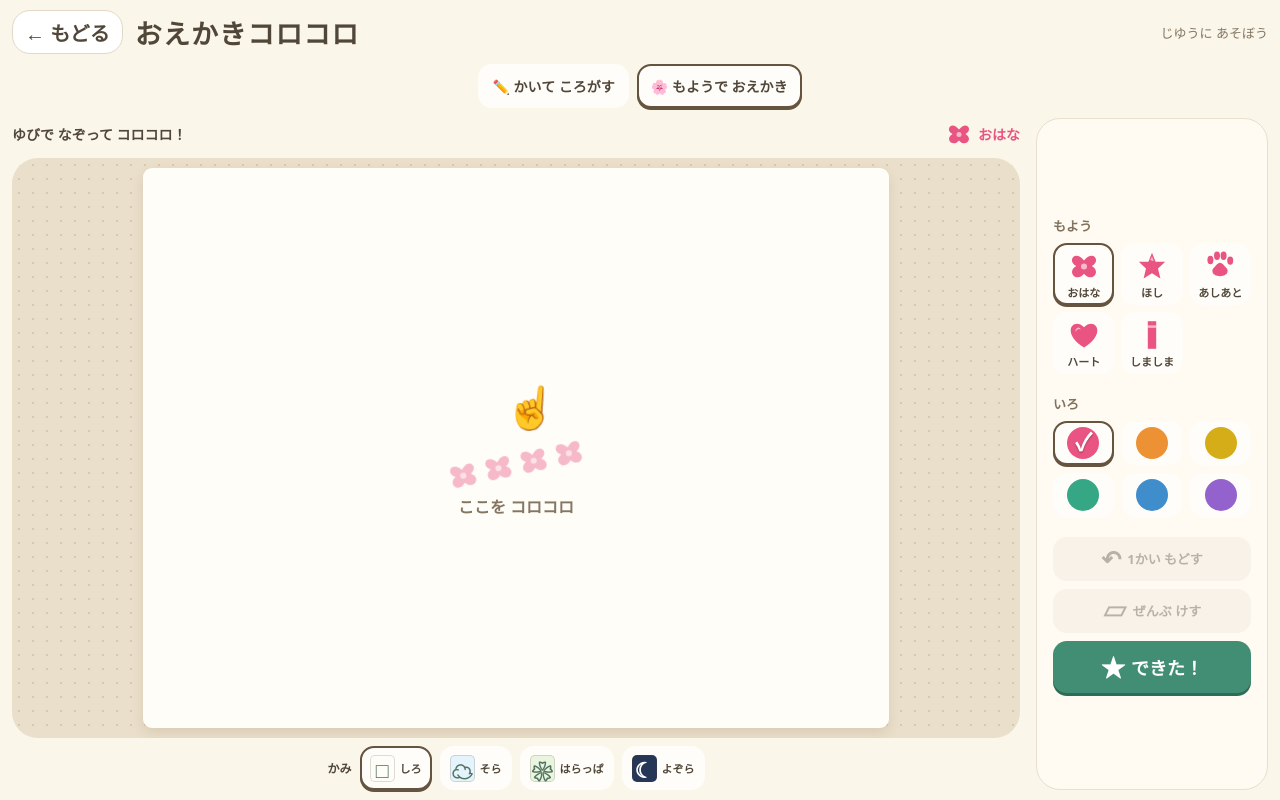
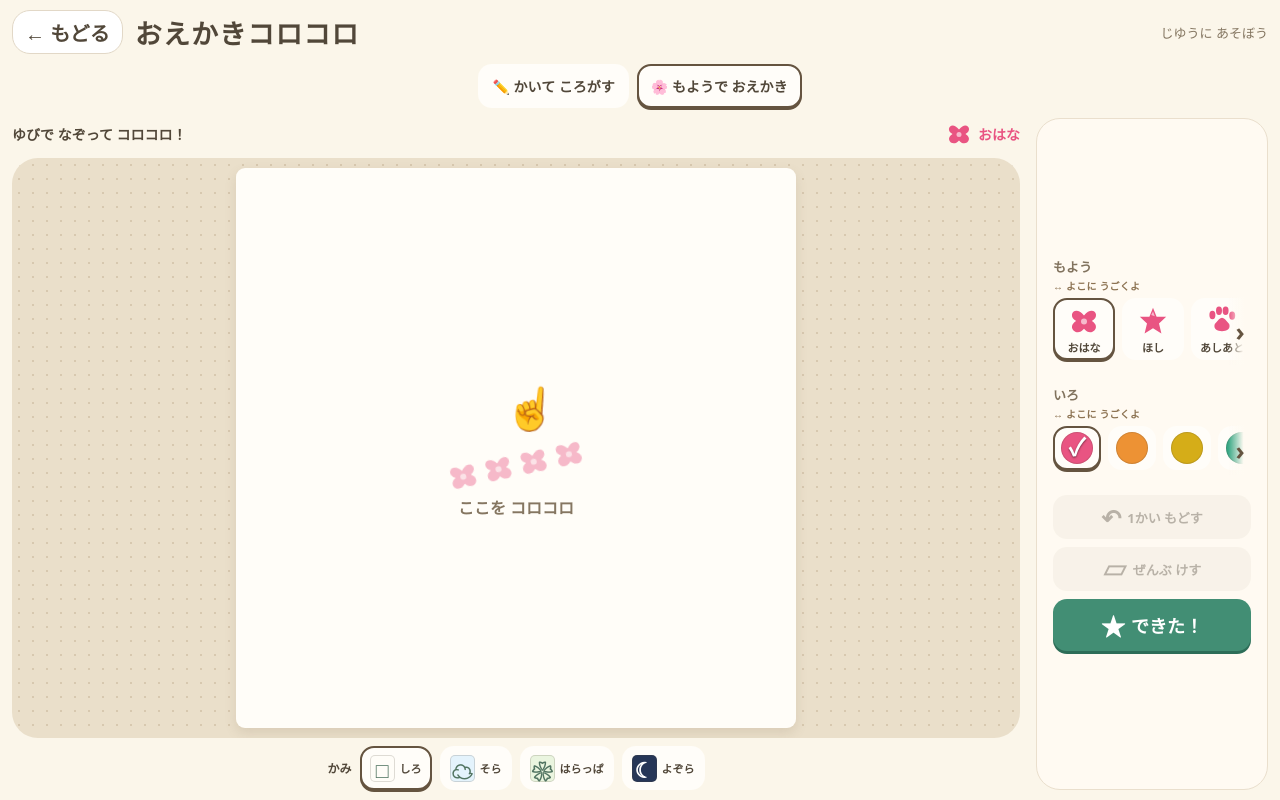
Before and after one commit to KoheiKasahara/kids-playground, a React (Vite) app: page /games/oekaki-korokoro in a window 1280 px wide. Both pictures are taken after a click on the button "🌸 もようで おえかき". Shown: the top 800 px of the page. Built offline with nearby package versions, Linux system fonts and the light colour scheme.

Commit message:
feat: おえかきコロコロのキャンバスと選択肢を拡充

```diff
--- a/src/games/oekaki-korokoro/OekakiKorokoroPlay.module.css
+++ b/src/games/oekaki-korokoro/OekakiKorokoroPlay.module.css
@@ -10,6 +10,7 @@
 .current svg { width: 30px; height: 30px; }
 .mat { flex: 1; min-height: 0; container-type: size; display: grid; place-items: center; border-radius: 26px; background: #eadfca; background-image: radial-gradient(#d7c8af 1px, transparent 1px); background-size: 14px 14px; overflow: hidden; padding: 10px; }
 .paper { position: relative; width: min(100cqw, calc(100cqh * 4 / 3)); aspect-ratio: 4 / 3; border-radius: 9px; overflow: hidden; box-shadow: 0 5px 12px #79644b26; isolation: isolate; }
+.rollerPaper { width: min(100cqw, 100cqh); aspect-ratio: 1; }
 .background, .canvas { position: absolute; width: 100%; height: 100%; inset: 0; }
 .canvas { touch-action: none; cursor: crosshair; }
 .hint { position: absolute; inset: 0; display: flex; align-items: center; justify-content: center; flex-direction: column; pointer-events: none; color: #857661; gap: 12px; font-size: 16px; }
@@ -31,14 +32,18 @@
 .paperPicker button > span { display: grid; place-items: center; border-radius: 5px; width: 25px; height: 27px; border: 1px solid #51473930; font-size: 21px; }
 .page small { font-size: 11px; white-space: nowrap; }
 .tools { width: 232px; display: flex; flex-direction: column; justify-content: center; gap: 20px; background: #fffaf2; border: 1px solid #eadfcd; border-radius: 24px; padding: 16px; }
-.toolGroup h2 { font-size: 13px; margin-bottom: 8px; color: #81725d; }
-.patterns { display: grid; grid-template-columns: repeat(3, 1fr); gap: 7px; }
-.patterns button { display: flex; flex-direction: column; align-items: center; padding: 3px; color: var(--ink); }
+.toolGroup { position: relative; min-width: 0; }
+.toolGroup h2 { font-size: 13px; margin-bottom: 2px; color: #81725d; }
+.scrollHint { display: block; margin-bottom: 4px; color: #8c7251; font-size: 10px; font-weight: bold; letter-spacing: .02em; }
+.scrollWindow { position: relative; min-width: 0; }
+.scrollWindow::after { content: '›'; position: absolute; z-index: 1; right: -1px; inset-block: 0; display: grid; place-items: center; width: 24px; color: #655440; font-size: 25px; font-weight: bold; pointer-events: none; background: linear-gradient(90deg, transparent, #fffaf2 65%); }
+.colors { display: grid; grid-template-columns: repeat(3, 1fr); gap: 8px; }
+.scrollWindow .patterns, .scrollWindow .colors { display: flex; gap: 7px; overflow-x: auto; overscroll-behavior-inline: contain; scroll-snap-type: inline proximity; scrollbar-width: thin; scrollbar-color: #bda98a #eee5d6; padding: 1px 22px 5px 1px; touch-action: pan-x; }
+.patterns button { flex: 0 0 62px; display: flex; flex-direction: column; align-items: center; padding: 3px; color: var(--ink); scroll-snap-align: start; }
 .patterns svg { width: 36px; height: 36px; }
 .patterns small { color: #514739; }
-.colors { display: grid; grid-template-columns: repeat(3, 1fr); gap: 8px; }
-.colors button { display: grid; place-items: center; padding: 4px; }
-.colors span { width: 32px; height: 32px; border-radius: 50%; background: var(--swatch); color: #fff; font-size: 24px; line-height: 30px; text-shadow: 0 1px 2px #0005; }
+.colors button { flex: 0 0 48px; display: grid; place-items: center; padding: 4px; scroll-snap-align: start; }
+.colors span { width: 32px; height: 32px; border-radius: 50%; background: var(--swatch); color: #fff; font-size: 24px; line-height: 30px; text-shadow: 0 1px 2px #0008; box-shadow: inset 0 0 0 1px #51473930; }
 .actions { display: grid; gap: 8px; }
 .actions button { display: flex; align-items: center; justify-content: center; gap: 6px; font-size: 13px; background: #eee8dc; }
 .actions button > span { font-size: 24px; }
@@ -65,9 +70,12 @@
   .tools { width: 100%; gap: 9px; padding: 9px; border-radius: 20px; }
   .toolGroup { display: flex; align-items: center; gap: 6px; }
   .toolGroup h2 { writing-mode: vertical-rl; font-size: 11px; margin: 0; }
-  .patterns, .colors { flex: 1; display: grid; gap: 5px; }
-  .patterns { grid-template-columns: repeat(5, 1fr); }
+  .patterns, .colors { flex: 1; gap: 5px; }
   .colors { grid-template-columns: repeat(6, 1fr); }
+  .rollerWorkspace .toolGroup { display: grid; grid-template-columns: 18px minmax(0, 1fr); grid-template-rows: 16px auto; column-gap: 6px; }
+  .rollerWorkspace .toolGroup h2 { grid-row: 1 / 3; align-self: center; }
+  .scrollHint { grid-column: 2; margin: 0; align-self: center; }
+  .scrollWindow { grid-column: 2; }
   .actions { grid-template-columns: 1fr 1fr 1fr; gap: 5px; }
   .actions button { font-size: 11px; gap: 2px; }
   .actions .save { font-size: 16px; min-height: 48px; }
@@ -84,15 +92,14 @@
   .mat { padding: 5px; border-radius: 16px; }
   .tools { width: 285px; padding: 8px; gap: 8px; border-radius: 18px; }
   .toolGroup h2 { display: none; }
-  .patterns { grid-template-columns: repeat(5, 1fr); gap: 4px; }
-  .colors { grid-template-columns: repeat(6, 1fr); gap: 0; }
+  .scrollHint { margin-bottom: 2px; }
+  .patterns, .colors { gap: 4px; }
   .actions { grid-template-columns: 1fr 1fr; gap: 5px; }
   .actions .save { grid-column: 1 / -1; min-height: 44px; }
   .paperPicker button { min-height: 44px; }
 }
 @media (max-width: 360px) and (orientation: portrait) {
-  .colors { gap: 0; }
-  .toolGroup:has(.colors) h2 { display: none; }
+  .colors { gap: 3px; }
   .actions button { flex-direction: column; line-height: 1.2; padding: 3px 0; }
   .actions button > span { font-size: 20px; }
   .actions .save { font-size: 15px; }
--- a/src/games/oekaki-korokoro/OekakiKorokoroPlay.tsx
+++ b/src/games/oekaki-korokoro/OekakiKorokoroPlay.tsx
@@ -1,6 +1,6 @@
 import { useEffect, useRef, useState, type CSSProperties, type PointerEvent, type ReactNode } from 'react'
 import { Link } from 'react-router-dom'
-import { COLORS, PAPERS, PATTERNS, PAPER_HEIGHT, PAPER_WIDTH, STAMP_SCALE, type Pattern } from './rollerData'
+import { PAPERS, PATTERNS, PAPER_WIDTH, ROLLER_COLORS, ROLLER_PAPER_HEIGHT, STAMP_SCALE, type Pattern } from './rollerData'
 import { advanceStroke, finishStroke, startStroke, type StrokeCursor } from './rollerStroke'
 import { drawPaper, drawStamps } from './rollerDrawing'
 import FallingDrawingPlay from './FallingDrawingPlay'
@@ -21,7 +21,7 @@ function Dialog({ children, title, close }: { children: ReactNode; title: string
 export default function OekakiKorokoroPlay() {
   const [mode, setMode] = useState<'falling' | 'roller'>('falling')
   const [pattern, setPattern] = useState<Pattern>(PATTERNS[0])
-  const [color, setColor] = useState<string>(COLORS[0].value)
+  const [color, setColor] = useState<string>(ROLLER_COLORS[0].value)
   const [paper, setPaper] = useState(PAPERS[0] as typeof PAPERS[number])
   const [hasInk, setHasInk] = useState(false)
   const [canUndo, setCanUndo] = useState(false)
@@ -62,14 +62,14 @@ export default function OekakiKorokoroPlay() {
     const box = ink.current!.getBoundingClientRect()
     return {
       x: Math.max(0, Math.min(PAPER_WIDTH, (event.clientX - box.left) * PAPER_WIDTH / box.width)),
-      y: Math.max(0, Math.min(PAPER_HEIGHT, (event.clientY - box.top) * PAPER_HEIGHT / box.height)),
+      y: Math.max(0, Math.min(ROLLER_PAPER_HEIGHT, (event.clientY - box.top) * ROLLER_PAPER_HEIGHT / box.height)),
     }
   }
 
   function showRoller(x: number, y: number, angle: number) {
     if (!roller.current) return
     roller.current.style.left = `${x / PAPER_WIDTH * 100}%`
-    roller.current.style.top = `${y / PAPER_HEIGHT * 100}%`
+    roller.current.style.top = `${y / ROLLER_PAPER_HEIGHT * 100}%`
     roller.current.style.transform = `translate(-50%, -90%) rotate(${angle + Math.PI / 2}rad)`
     roller.current.style.opacity = '1'
   }
@@ -81,7 +81,7 @@ export default function OekakiKorokoroPlay() {
     if (!canvas.getContext('2d')) { setError('おえかきが ひらけなかったよ。もういちど ひらいてね'); return }
     previous.current ??= document.createElement('canvas')
     previous.current.width = PAPER_WIDTH
-    previous.current.height = PAPER_HEIGHT
+    previous.current.height = ROLLER_PAPER_HEIGHT
     previous.current.getContext('2d')?.drawImage(canvas, 0, 0)
     previousHasInk.current = hasInk
     const p = point(event)
@@ -117,7 +117,7 @@ export default function OekakiKorokoroPlay() {
     endStroke()
     const ctx = ink.current?.getContext('2d')
     if (!ctx || !previous.current) return
-    ctx.clearRect(0, 0, PAPER_WIDTH, PAPER_HEIGHT)
+    ctx.clearRect(0, 0, PAPER_WIDTH, ROLLER_PAPER_HEIGHT)
     ctx.drawImage(previous.current, 0, 0)
     setHasInk(previousHasInk.current)
     setCanUndo(false)
@@ -129,10 +129,10 @@ export default function OekakiKorokoroPlay() {
     const canvas = ink.current!
     previous.current ??= document.createElement('canvas')
     previous.current.width = PAPER_WIDTH
-    previous.current.height = PAPER_HEIGHT
+    previous.current.height = ROLLER_PAPER_HEIGHT
     previous.current.getContext('2d')?.drawImage(canvas, 0, 0)
     previousHasInk.current = hasInk
-    canvas.getContext('2d')?.clearRect(0, 0, PAPER_WIDTH, PAPER_HEIGHT)
+    canvas.getContext('2d')?.clearRect(0, 0, PAPER_WIDTH, ROLLER_PAPER_HEIGHT)
     setHasInk(false)
     setCanUndo(true)
     setModal(null)
@@ -159,12 +159,12 @@ export default function OekakiKorokoroPlay() {
       <section className={styles.studio} aria-label="おえかき">
         <div className={styles.caption}>
           <span>ゆびで なぞって コロコロ！</span>
-          <span className={styles.current} aria-label={`いまのローラー: ${pattern.name}・${COLORS.find(c => c.value === color)?.name}`}><Motif pattern={pattern} />{pattern.name}</span>
+          <span className={styles.current} aria-label={`いまのローラー: ${pattern.name}・${ROLLER_COLORS.find(c => c.value === color)?.name}`}><Motif pattern={pattern} />{pattern.name}</span>
         </div>
         <div className={styles.mat}>
-          <div className={styles.paper}>
-            <canvas ref={background} width={PAPER_WIDTH} height={PAPER_HEIGHT} className={styles.background} aria-hidden="true" />
-            <canvas ref={ink} width={PAPER_WIDTH} height={PAPER_HEIGHT} className={styles.canvas} aria-label="おえかきの かみ。ゆびや マウスで なぞってね"
+          <div className={`${styles.paper} ${styles.rollerPaper}`}>
+            <canvas ref={background} width={PAPER_WIDTH} height={ROLLER_PAPER_HEIGHT} className={styles.background} aria-hidden="true" />
+            <canvas ref={ink} width={PAPER_WIDTH} height={ROLLER_PAPER_HEIGHT} className={styles.canvas} aria-label="おえかきの かみ。ゆびや マウスで なぞってね"
               onPointerDown={begin} onPointerMove={move} onPointerUp={e => finish(e, true)} onPointerCancel={e => finish(e, false)} onLostPointerCapture={e => finish(e, false)}>
               ゆびや マウスで なぞると もようが えがけるよ。
             </canvas>
@@ -178,10 +178,12 @@ export default function OekakiKorokoroPlay() {
       </section>
       <aside className={styles.tools} aria-label="おえかきの どうぐ">
         <div className={styles.toolGroup} role="group" aria-label="もようを えらぶ">
-          <h2>もよう</h2><div className={styles.patterns}>{PATTERNS.map(p => <button key={p.id} aria-label={p.name} aria-pressed={pattern.id === p.id} onClick={() => { endStroke(); setPattern(p) }}><Motif pattern={p} /><small>{p.name}</small></button>)}</div>
+          <h2>もよう</h2><span className={styles.scrollHint} aria-hidden="true">↔ よこに うごくよ</span>
+          <div className={styles.scrollWindow}><div className={styles.patterns} data-testid="pattern-picker">{PATTERNS.map(p => <button key={p.id} aria-label={p.name} aria-pressed={pattern.id === p.id} onClick={() => { endStroke(); setPattern(p) }}><Motif pattern={p} /><small>{p.name}</small></button>)}</div></div>
         </div>
         <div className={styles.toolGroup} role="group" aria-label="いろを えらぶ">
-          <h2>いろ</h2><div className={styles.colors}>{COLORS.map(c => <button key={c.value} aria-label={c.name} aria-pressed={color === c.value} style={{ '--swatch': c.value } as CSSProperties} onClick={() => { endStroke(); setColor(c.value) }}><span>{color === c.value ? '✓' : ''}</span></button>)}</div>
+          <h2>いろ</h2><span className={styles.scrollHint} aria-hidden="true">↔ よこに うごくよ</span>
+          <div className={styles.scrollWindow}><div className={styles.colors} data-testid="color-picker">{ROLLER_COLORS.map(c => <button key={c.value} aria-label={c.name} aria-pressed={color === c.value} style={{ '--swatch': c.value } as CSSProperties} onClick={() => { endStroke(); setColor(c.value) }}><span>{color === c.value ? '✓' : ''}</span></button>)}</div></div>
         </div>
         <div className={styles.actions}>
           <button disabled={!canUndo} onClick={undo}><span aria-hidden="true">↶</span>1かい もどす</button>
--- a/src/games/oekaki-korokoro/rollerData.ts
+++ b/src/games/oekaki-korokoro/rollerData.ts
@@ -1,5 +1,6 @@
 export const PAPER_WIDTH = 960
 export const PAPER_HEIGHT = 720
+export const ROLLER_PAPER_HEIGHT = 960
 export const STAMP_SCALE = 1.65
 
 // Shared vector paths keep the picker, toy roller and painted marks identical.
@@ -9,6 +10,9 @@ export const PATTERNS = [
   { id: 'paw', name: 'あしあと', spacing: 31, path: 'M-12 5 C-18 21 18 21 12 5 L5-3 Q0-8-5-3Z M-11-10 A5 7 0 1 1-21-10 A5 7 0 1 1-11-10 M0-17 A5 7 0 1 1-10-17 A5 7 0 1 1 0-17 M11-17 A5 7 0 1 1 1-17 A5 7 0 1 1 11-17 M22-9 A5 7 0 1 1 12-9 A5 7 0 1 1 22-9', detail: '' },
   { id: 'heart', name: 'ハート', spacing: 36, path: 'M0 21 C-40-4-17-31 0-13 C17-31 40-4 0 21Z', detail: 'M-14-9 Q-9-16-5-9 Q-11-12-14-5Z' },
   { id: 'stripe', name: 'しましま', spacing: 15, path: 'M-7-23 H7 V23 H-7Z', detail: 'M-7-16 H7 V-12 H-7Z' },
+  { id: 'circle', name: 'まる', spacing: 32, path: 'M0-20 A20 20 0 1 1 0 20 A20 20 0 1 1 0-20Z', detail: 'M0-11 A11 11 0 1 0 0 11 A11 11 0 1 0 0-11Z' },
+  { id: 'ribbon', name: 'リボン', spacing: 37, path: 'M-2-5 C-13-22-29-17-23 1 C-18 15-8 11 0 5 C8 11 18 15 23 1 C29-17 13-22 2-5 L14 22 0 13-14 22Z', detail: 'M-5-6 H5 V5 H-5Z' },
+  { id: 'note', name: 'おんぷ', spacing: 32, path: 'M3-23 H10 V8 C10 21-12 24-16 12 C-19 2-8-5 3 0Z', detail: 'M5-18 H9 V-13 H5Z' },
 ] as const
 export type Pattern = typeof PATTERNS[number]
 
@@ -21,6 +25,14 @@ export const COLORS = [
   { name: 'むらさき', value: '#9362cd' },
 ] as const
 
+export const ROLLER_COLORS = [
+  ...COLORS,
+  { name: 'あか', value: '#e44640' },
+  { name: 'みずいろ', value: '#63bfd5' },
+  { name: 'ちゃいろ', value: '#8b654e' },
+  { name: 'しろ', value: '#fffaf0' },
+] as const
+
 export const PAPERS = [
   { id: 'plain', name: 'しろ', color: '#fffdf8', icon: '□' },
   { id: 'sky', name: 'そら', color: '#e4f3fc', icon: '☁' },
```
Also changed, not shown: src/games/oekaki-korokoro/rollerDrawing.ts (+5 -4 lines), 2 other files (tests, documents, lock files or other folders).
